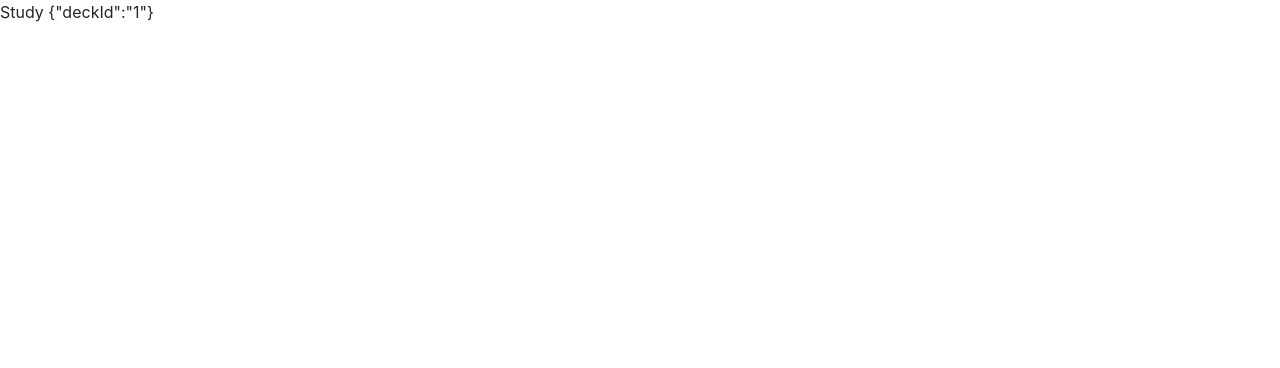
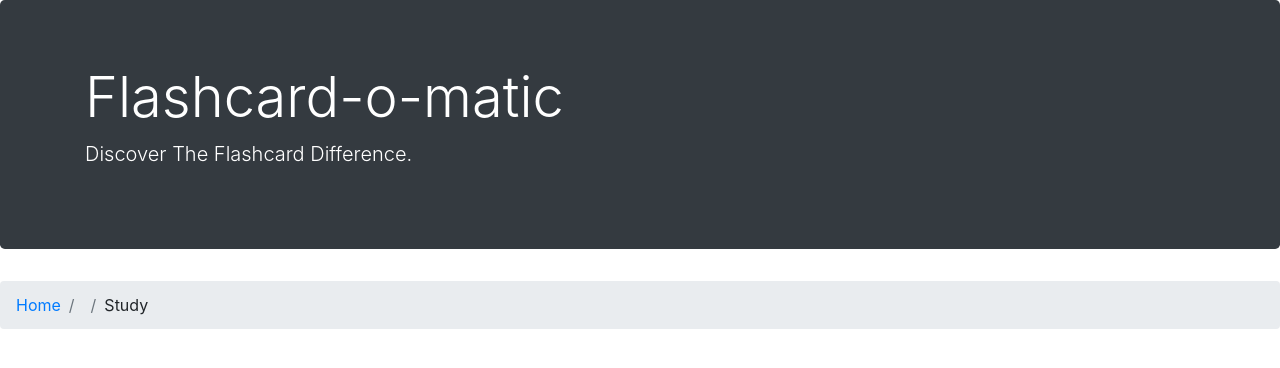
Before and after one commit to lambigini/Thinkful, a React (Create React App) app in the folder qualified-challenges/Project_Flashcards_Qualified_1/: page /decks/1/study in a window 1280 px wide. Shown: the top 368 px of the page. Built offline with nearby package versions, Linux system fonts and the light colour scheme; no server answers; a web font is replaced by a local one.

Commit message:
study - breacumber mostly done

```diff
--- /dev/null
+++ b/qualified-challenges/Project_Flashcards_Qualified_1/src/Layout/BreadCrumb.js
@@ -0,0 +1,21 @@
+function BreadCrumb({ name, url }) {
+  return (
+    <div>
+      <nav aria-label="breadcrumb">
+        <ol className="breadcrumb">
+          <li className="breadcrumb-item">
+            <a href="/">Home</a>
+          </li>
+          <li className="breadcrumb-item">
+            <a href={`${url}`}>{name}</a>
+          </li>
+          <li className="breadcrumb-item">
+            <a>Study</a>
+          </li>
+        </ol>
+      </nav>
+    </div>
+  );
+}
+
+export default BreadCrumb;
--- a/qualified-challenges/Project_Flashcards_Qualified_1/src/Layout/Desk.js
+++ b/qualified-challenges/Project_Flashcards_Qualified_1/src/Layout/Desk.js
@@ -12,6 +12,7 @@ function Desk({ desk }) {
         </Link>
 
         <Link to={`/decks/${desk.id}/study`} className="btn btn-primary">
+          {console.log("desk", desk)}
           Study
         </Link>
         <Link className="btn btn-danger">Delete</Link>
--- a/qualified-challenges/Project_Flashcards_Qualified_1/src/Layout/Desk/Study.js
+++ b/qualified-challenges/Project_Flashcards_Qualified_1/src/Layout/Desk/Study.js
@@ -1,9 +1,38 @@
-import React from "react";
-import { useParams } from "react-router-dom";
+import React, { useEffect, useState } from "react";
+import { useParams, useRouteMatch } from "react-router-dom";
+import { readDeck } from "../../utils/api";
+import Desk from "../Desk";
+import Header from "../Header";
+import BreadCrumb from "../BreadCrumb";
+function Study() {
+  const { deckId } = useParams();
+  //   console.log("desk", desk);
+  //   console.log("params.deckId", params.deckId);
+  const { url, path } = useRouteMatch();
+  console.log("url, path ", url, path);
+  const [deskI, setDeskI] = useState({});
 
-function Study() {
-  const params = useParams();
-  console.log("inside study");
-  return <p> Study {JSON.stringify(params)}</p>;
+  useEffect(() => {
+    const abortController = new AbortController();
+
+    async function loadCard() {
+      const showCardFromAPI = await readDeck(deckId);
+      console.log("showCardFromAPI", showCardFromAPI);
+      // setDeskI({ ...deskI, ...showCardFromAPI });
+      setDeskI((current) => (current = showCardFromAPI));
+    }
+    loadCard();
+    // console.log("desk", deskI);
+  }, []);
+  console.log("desk", deskI);
+  // return <p> Study {JSON.stringify(deckId)}</p>;
+
+  return (
+    <div>
+      <Header />
+      <BreadCrumb name={deskI.name} url={url} />
+      {/* <Desk /> */}
+    </div>
+  );
 }
 export default Study;
--- a/qualified-challenges/Project_Flashcards_Qualified_1/src/Layout/index.js
+++ b/qualified-challenges/Project_Flashcards_Qualified_1/src/Layout/index.js
@@ -3,6 +3,8 @@ import Header from "./Header";
 import NotFound from "./NotFound";
 import { listDecks } from "../utils/api/index";
 import Desks from "./Desks";
+import { Switch, Route } from "react-router-dom";
+import Study from "./Desk/Study";
 function Layout() {
   const [listDesks, setListDesks] = useState([]);
 
@@ -18,6 +20,7 @@ function Layout() {
   }, []);
 
   // console.log("listDesks", listDesks);
+
   return (
     <>
       <Header />
@@ -33,6 +36,11 @@ function Layout() {
 
         {/* <NotFound /> */}
       </div>
+      <Switch>
+        <Route path="/decks/:deckId/study">
+          <Study />
+        </Route>
+      </Switch>
     </>
   );
 }
```
Also changed, not shown: qualified-challenges/Project_Flashcards_Qualified_1/src/Layout/Desk/Cards.js (added).
